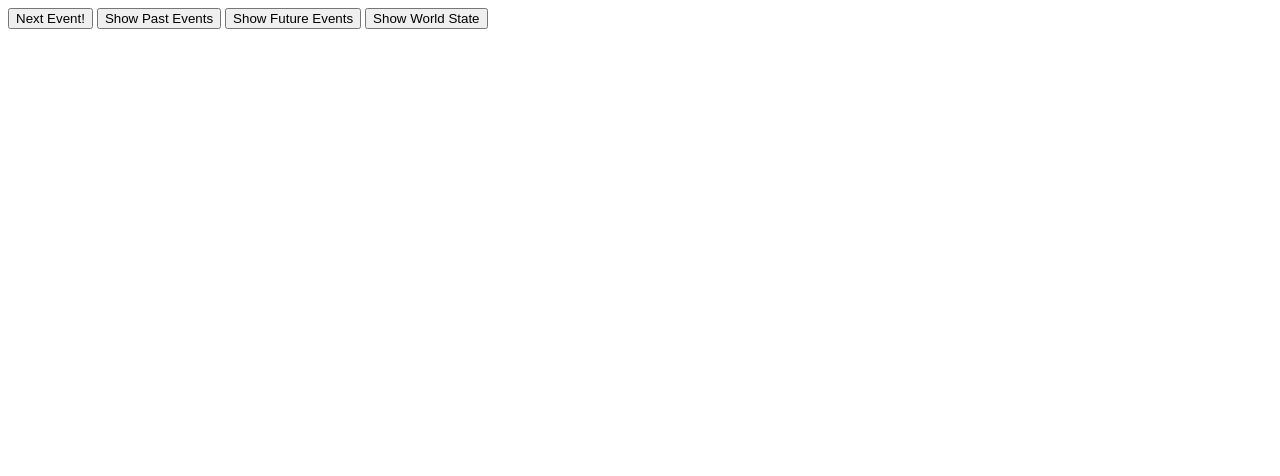
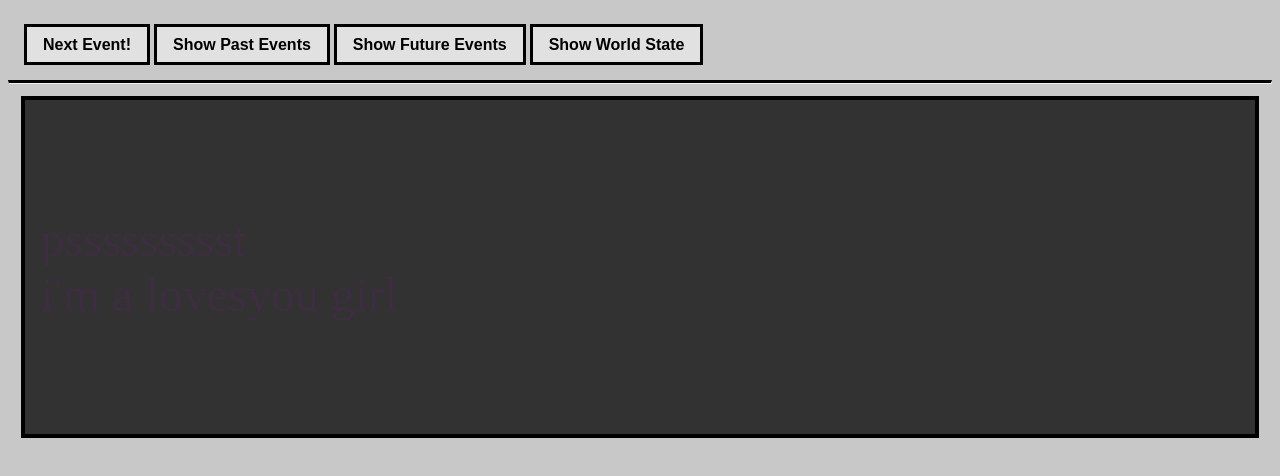
Before and after one commit to partialPeanut/Glolf-JS-GUILLOTINED, a plain HTML site: page index.html in a window 1280 px wide. Drawn offline with Linux system fonts and the light colour scheme.

Commit message:
Initial UI

```diff
--- a/index.html
+++ b/index.html
@@ -54,7 +54,9 @@
 <head>
     <meta charset="UTF-8">
     <meta name="viewport" content="width=device-width, initial-scale=1.0">
-    <title>Glolf!</title>
+    <title>GLOLF!!</title>
+
+    <link href="style.css" rel="stylesheet">
 
     <script src="data/lists/p_namesfirst.js"></script>
     <script src="data/lists/p_nameslast.js"></script>
@@ -69,11 +71,18 @@
     <script src="js/onceler.js"></script>
     <script src="js/greedler.js"></script>
 
-    <script src="main.js"></script>
+    <script src="js/main.js"></script>
 </head>
 <body>
-    <button onclick="nextEvent()">Next Event!</button>
-    <button onclick="logPastEvents()">Show Past Events</button>
-    <button onclick="logFutureEvents()">Show Future Events</button>
-    <button onclick="logWorldState()">Show World State</button>
+    <div class="header-buttons">
+        <button type="button" class="header-button" onclick="nextEvent()">Next Event!</button>
+        <button type="button" class="header-button" onclick="logPastEvents()">Show Past Events</button>
+        <button type="button" class="header-button" onclick="logFutureEvents()">Show Future Events</button>
+        <button type="button" class="header-button" onclick="logWorldState()">Show World State</button>
+    </div>
+    <hr class="header-divider">
+    <div class="display-box">
+        <p>pssssssssst <br>
+        i'm a lovesyou girl</p>
+    </div>
 </body>
--- /dev/null
+++ b/style.css
@@ -0,0 +1,57 @@
+/*
+  COLOR REFERENCE:
+    background:           rgba(200, 200, 200, 1)
+    button pressed:       rgba(150, 150, 150, 1)
+    button unpressed:     rgba(225, 225, 225, 1)
+    variable bg:          rgba(50, 50, 50, 1)
+    selected player:      rgba(100, 100, 255, 1)
+    hovered player:       rgba(160, 160, 255, 1)
+    active player:        rgba(255, 166, 102, 1)
+
+*/
+body {
+  background-color: rgba(200, 200, 200, 1);
+}
+
+p {
+  color: rgba(117, 25, 136, 0.171);
+  font-size: 3em;
+}
+
+.display-box {
+  border: 0.3em solid #000;
+  background-color: rgba(50, 50, 50, 1);
+  padding: 4em;
+  padding-inline-start: 1em;
+  margin: 0.8em;
+  text-align: left;
+}
+
+.header-button {
+  border: 0.2em solid #000;
+  border-radius: 0px;
+  margin-top: 1em;
+  line-height: 2.2;
+  padding: 0 1em;
+  font-size: 1em;
+  font-weight: bold;
+  text-align: center;
+  color: #000;
+  background-color: rgba(225, 225, 225, 1);
+}
+.header-button:hover {
+  border-color: rgb(255, 0, 0);
+}
+
+.header-button:active {
+  border-color: rgb(248, 127, 40);
+  background-color: rgba(150, 150, 150, 1);
+}
+
+.header-buttons {
+  padding: 0em 0em 0.4em 1em;
+}
+
+.header-divider{
+  border-top: 0.2em solid #000;
+}
```
